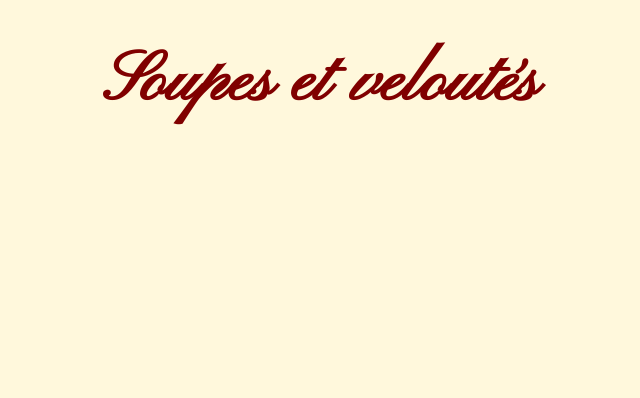
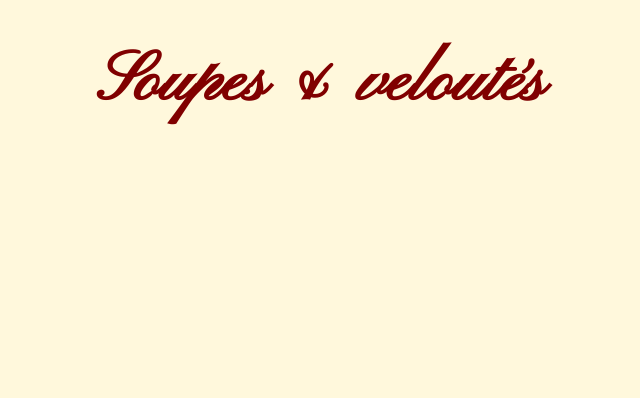
Before and after one commit to joelle63/carnet-de-recettes, a plain HTML site: page Soupes.html in a window 1280 px wide. Shown: the top 398 px of the page, without its empty margins (319-959 px from the left). Drawn offline with Linux system fonts and the light colour scheme.

Commit message:
Update Soupes.html

```diff
--- a/Soupes.html
+++ b/Soupes.html
@@ -85,7 +85,7 @@
 
 <body>
   <div class="titre-principal">
-    <h1>Soupes et veloutés</h1>
+    <h1>Soupes & veloutés</h1>
   </div>
 
   <div class="recettes">
```
